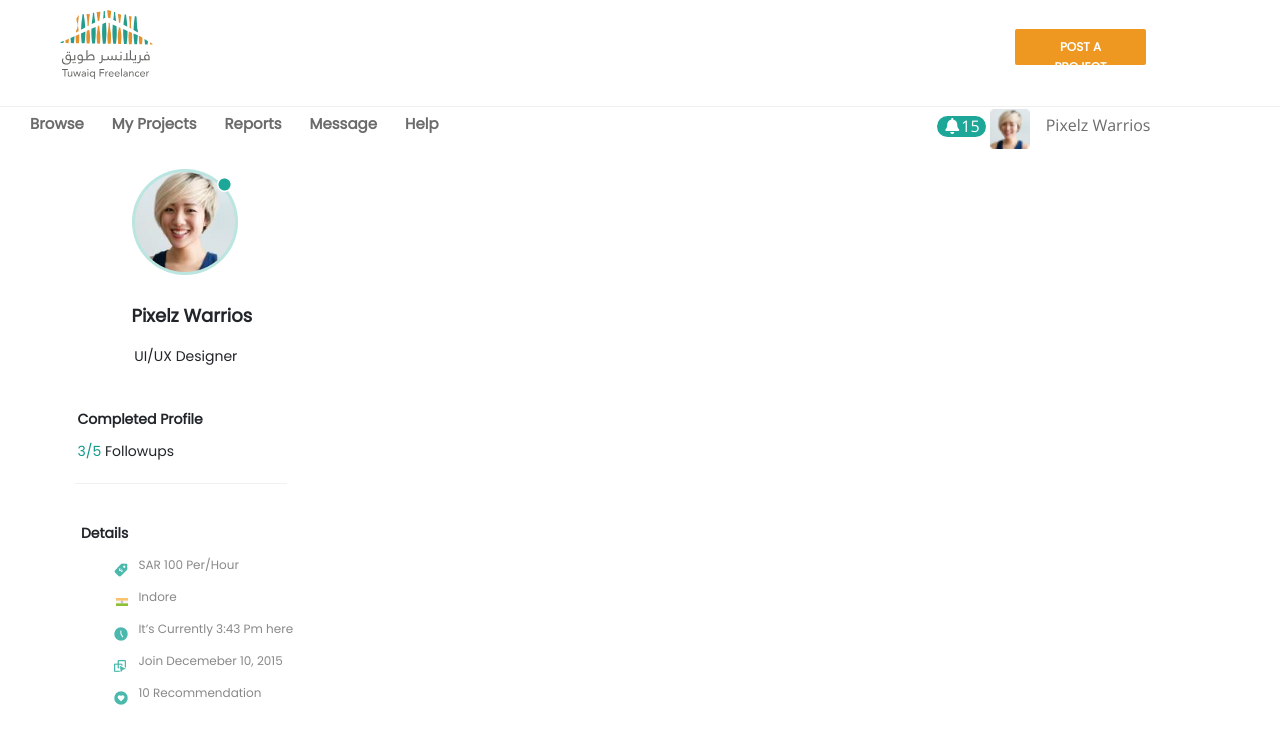
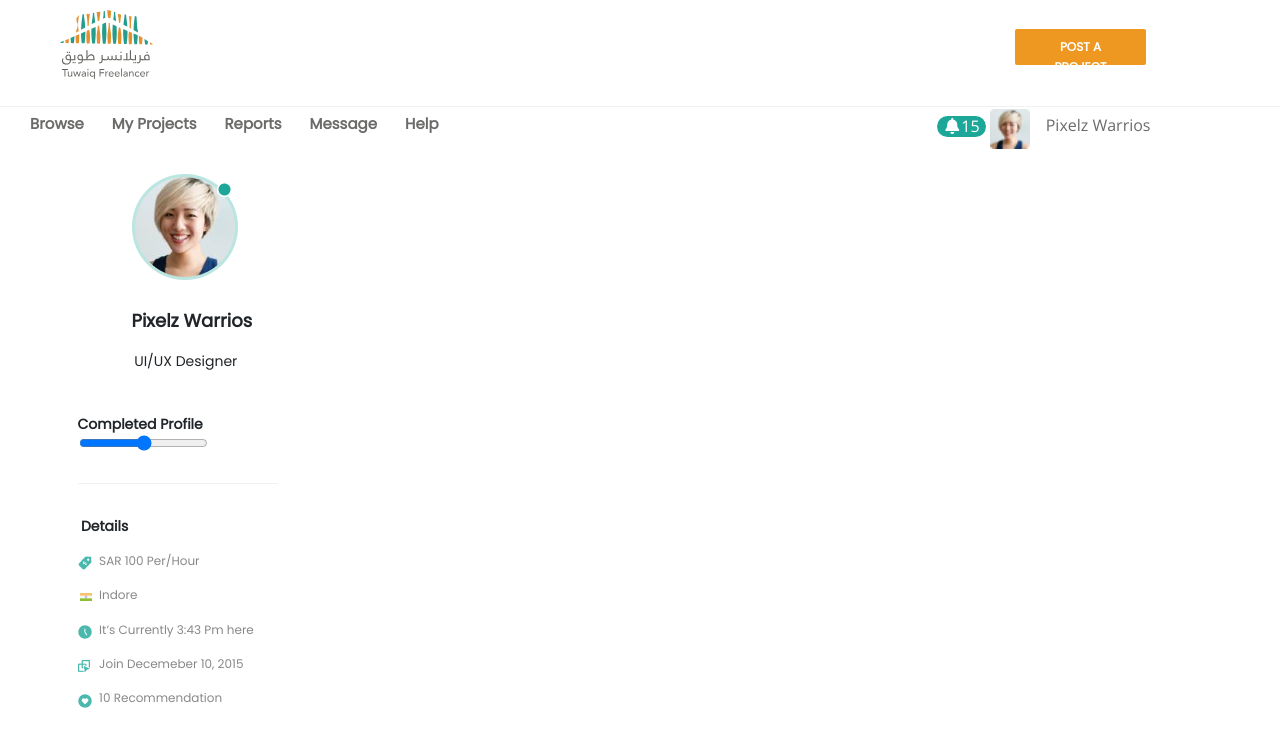
Before and after one commit to muzammalrahim/freelance, a React (Create React App) app in the folder frontend/: page /ProfileView in a window 1280 px wide. Shown: the top 746 px of the page. Built offline with nearby package versions, Linux system fonts and the light colour scheme.

Commit message:
make changes in profileView page

```diff
--- a/frontend/src/components/Button.css
+++ b/frontend/src/components/Button.css
@@ -27,7 +27,7 @@
 
 .btn--yellow{
     background-color: #EE9821;
-    width: 116px;
+    width: 170px;
     height:36px;
     border-radius: 2px;
     color: white;
--- a/frontend/src/components/profileview/CarD.css
+++ b/frontend/src/components/profileview/CarD.css
@@ -1,12 +1,8 @@
 .CarD{
-    height: 535px;
+    height: 570px;
 width: 270px;
-margin: 30px  5%;
-/* margin-left: 60px;
-margin-top: 40px; */
+margin: 35px  5%;
 border-radius: 0px;
-background: #FFFFFF;
-
 }
 .CarD img{
     margin-left: 25%;
@@ -67,7 +63,7 @@ letter-spacing: 0px;
 text-align: left;
 
 }
-.CarD  h2 span{
+.CarD  h2 {
 
     margin-top: 3%;
     font-family: Poppins;
@@ -81,12 +77,16 @@ color: #11998b;
 
 }
 .LINN{position: relative;
-    margin-left:-28%;
-   margin-top: 4%;
+   margin-top: -3%;
+}
+.LINN img{
+    margin-top: -3%;
+    margin-left: 5%;
+    width: 200px;
 }
 .Details{
 margin-left:-25%;
-margin-top: 0%;
+margin-top: -4%;
 font-family: Poppins;
 font-size: 14px;
 font-style: normal;
@@ -110,9 +110,9 @@ text-align: left;
 }
 .Details-subtext{
     position: absolute;
-width: 1200px;
-height: 20px;
-left:-14.5%;
+    width: 270px;
+height: 250px;
+margin-left:0%;
 font-family: Poppins;
 font-style: normal;
 font-weight: normal;
@@ -120,19 +120,33 @@ font-size: 12px;
 line-height: 20px;
 color: #6B6B6A;
 opacity: 0.8;
+
 }
 .Details-subtext p{
 position: relative;
 width: 200px;
 height: 20px;
-margin-left: 27%;
-margin-top: -2%;
+margin-left: 13%;
+margin-top: -8%;
 font-family: Poppins;
 font-size: 12px;
 font-style: normal;
 font-weight: 400;
 line-height: 20px;
 letter-spacing: 0px;
-text-align: left;
+text-align: start;
 
 }
+.Details-subtext img{
+    position: relative;
+margin-left: 5%;
+margin-top: 0%;
+font-family: Poppins;
+font-size: 12px;
+font-style: normal;
+font-weight: 400;
+line-height: 20px;
+letter-spacing: 0px;
+text-align: start;
+
+}
--- a/frontend/src/components/profileview/CarD.js
+++ b/frontend/src/components/profileview/CarD.js
@@ -7,7 +7,9 @@ import Sar from '../../assets/Sar.png'
 import Recomend from '../../assets/Recomend.png'
 import time from '../../assets/time.png'
 import Display from '../../assets/Display.png'
+import Slider from '../../App/pages/jobs/Slider'
 export function Card(props) {
+
 
 
     return (
@@ -18,8 +20,10 @@ export function Card(props) {
             UI/UX Designer
             </h>
              <h1>Completed Profile</h1>
-             <h2> <span> 3/5 </span>Followups</h2>
+             {/* <h2> <span> 3/5 </span>Followups</h2> */}
              <div className="LINN">
+             <Slider/>
+
              <img src={LINEE} alt="/"/>
              </div>
 
--- a/frontend/src/components/profileview/MenueBar.css
+++ b/frontend/src/components/profileview/MenueBar.css
@@ -4,7 +4,7 @@
 .Bar-contianer{
 
     width: 100%;
-    height: 60px;
+    height: 90px;
     border: 1px solid hsl(100, 4%, 87%);
 
 
@@ -14,7 +14,7 @@
     display: flex;
     flex-direction: row;
     width: 50%;
-    height: 60px;
+    height: 90px;
     margin-left: 12%;
     padding: 18px  0 ;
     padding-left: 3.8rem;
--- a/frontend/src/components/profileview/ProfileView.js
+++ b/frontend/src/components/profileview/ProfileView.js
@@ -11,11 +11,9 @@ import BioGraphy from './BIoGraphy'
 // import Education from './Education'
 // import PortFolio from './PortFolio'
  function Profileview() {
-
-
     return (
         <>
-        <Navbar value="Post a Project"/>
+        <Navbar value="Post a Project" className="btn-text"/>
             <Menuebar/>
             <CarD/>
             <BioGraphy/>
```
Also changed, not shown: frontend/src/components/profileview/ProfileView.css (+10 -0 lines).
